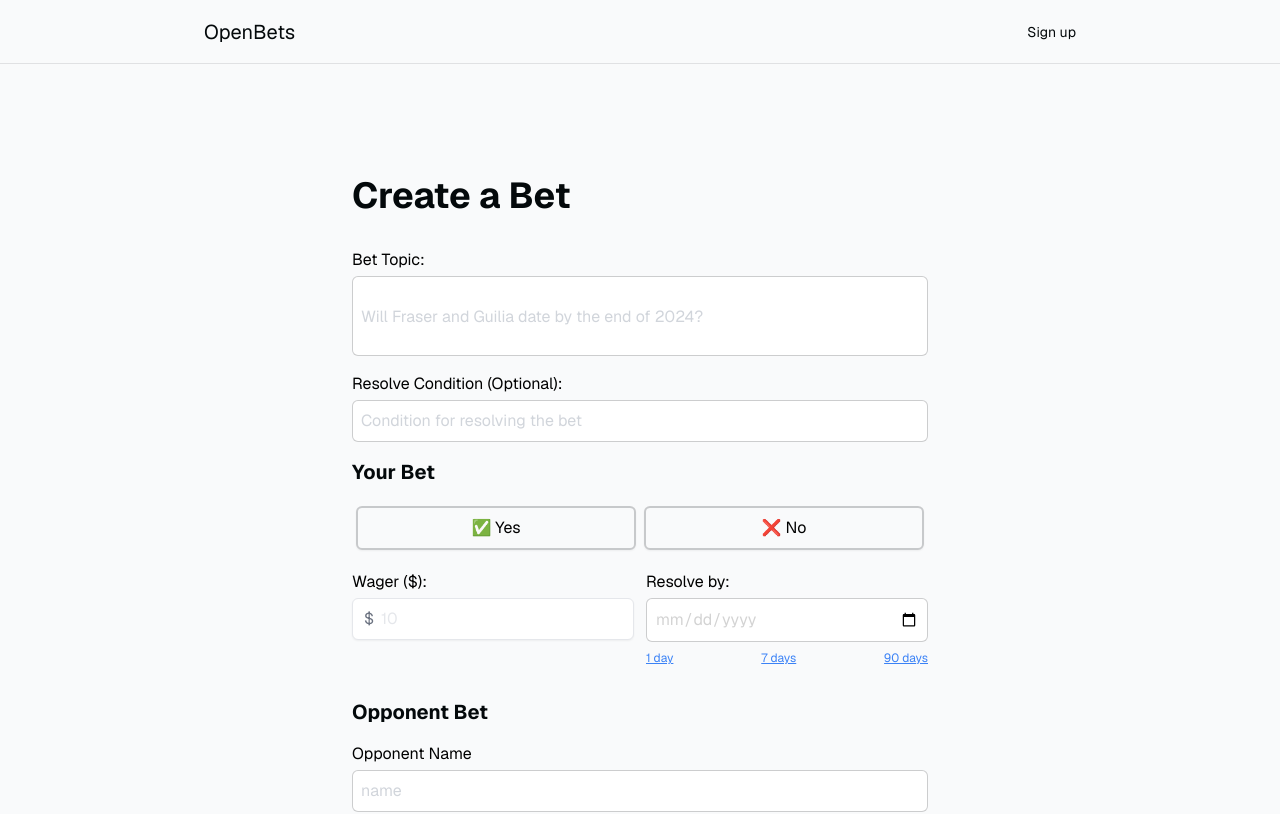
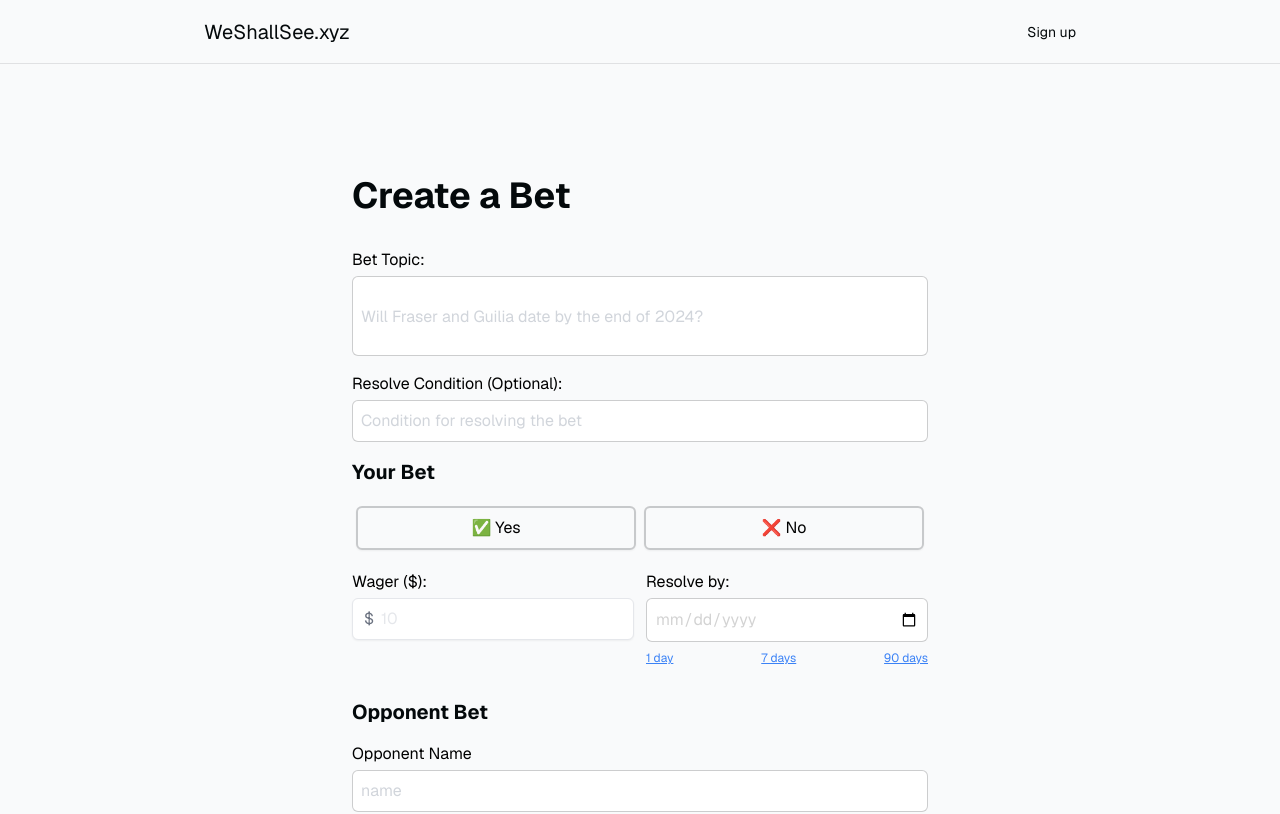
Before and after one commit to jingxiangmo/OpenBets, a Next.js app: page / in a window 1280 px wide. Shown: the top 814 px of the page. Built offline with nearby package versions, Linux system fonts and the light colour scheme; no server answers.

Commit message:
Click to open bet page

```diff
--- a/app/layout.tsx
+++ b/app/layout.tsx
@@ -10,7 +10,7 @@ const defaultUrl = process.env.VERCEL_URL
 
 export const metadata = {
   metadataBase: new URL(defaultUrl),
-  title: "OpenBets",
+  title: "WeShallSee.xyz",
   description: "The fastest way to settle a disagreement.",
 };
 
@@ -29,7 +29,7 @@ export default function RootLayout({
 
 
                 <div className="flex w-full max-w-4xl items-center justify-between p-3 text-sm">
-                  <Link href="/" className="text-xl">OpenBets</Link>
+                  <Link href="/" className="text-xl">WeShallSee.xyz</Link>
                   <div>
                     <SignedIn>
                       <SignOutButton />
--- a/components/PastBets.tsx
+++ b/components/PastBets.tsx
@@ -1,6 +1,7 @@
 import { createClerkSupabaseClient } from "@/utils/supabase/server";
 import { auth } from "@clerk/nextjs/server";
 import BetCard from "./BetCard";
+import Link from "next/link";
 
 export default async function PastBets() {
   const authstate = auth();
@@ -26,7 +27,13 @@ export default async function PastBets() {
         <p className="text-xl">No bets yet! Go bet your friends</p>
       ) : (
         filteredBets.map((bet) => (
-          <BetCard key={bet.id} bet={bet} />
+          <Link
+            key={bet.id}
+            href={`/bet/${bet.id}`}
+            className="block transition-transform duration-200 ease-in-out hover:scale-105 hover:shadow-lg"
+          >
+            <BetCard bet={bet} />
+          </Link>
         ))
       )}
     </div>
```
